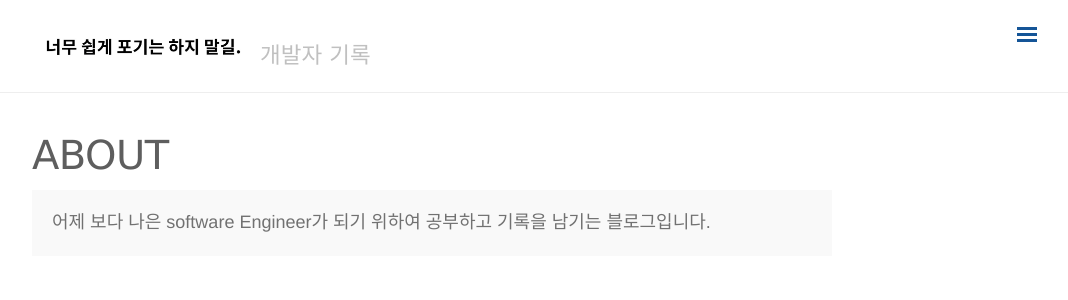
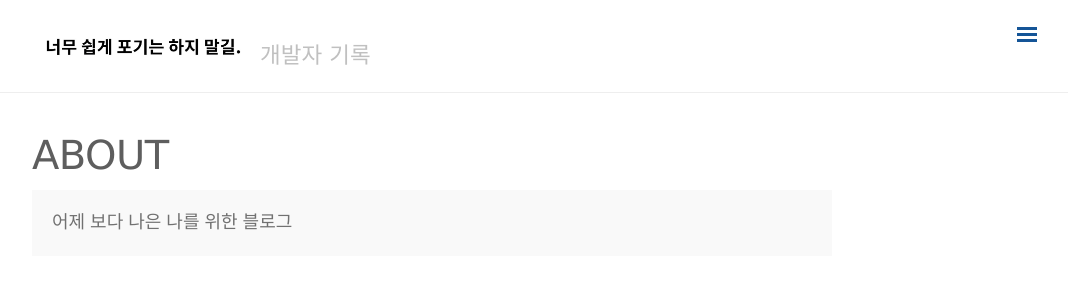
Before and after one commit to minigear/minigear.github.io, a Jekyll site: the page built from about.md, in a window 1280 px wide. Shown: the top 300 px of the page, without its empty margins (208-1276 px from the left). Built offline with Jekyll 4.4.1, drawn with Linux system fonts in a browser that asks for light colours; nearby versions of some CDN libraries; comment, search, counter and statistics services are not loaded.

Commit message:
about 수정

```diff
--- a/about.md
+++ b/about.md
@@ -4,5 +4,5 @@ title: About
 ---
 
 <p class="message">
-  어제 보다 나은 software Engineer가 되기 위하여 공부하고 기록을 남기는 블로그입니다.
+  어제 보다 나은 나를 위한 블로그
 </p>
```
Also changed, not shown: 1 other file.
